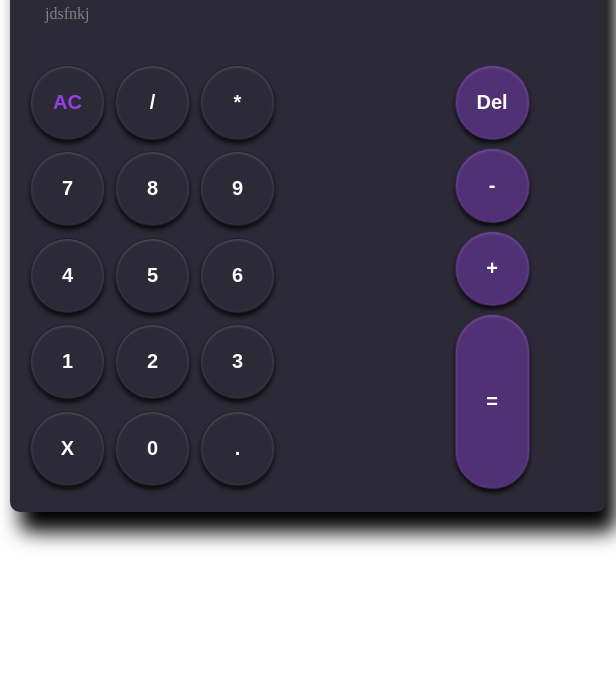
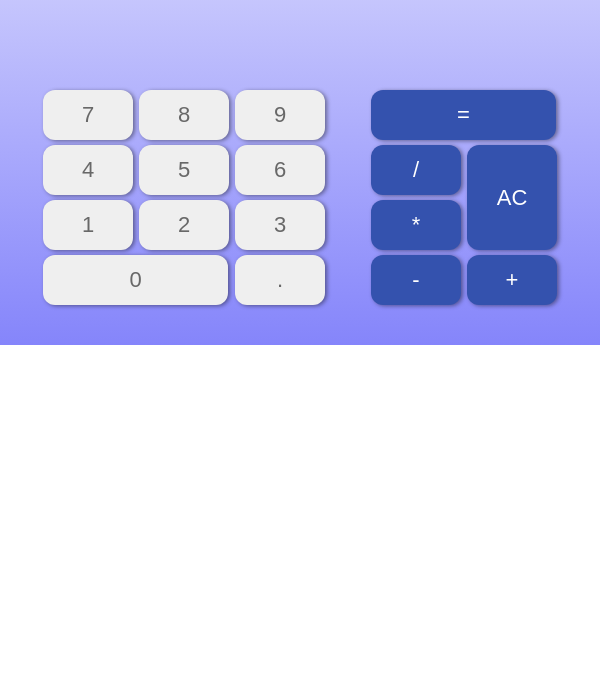
Before and after one commit to Se00n00/calculator, an Electron app: page cal/rendered/index.html in a window 616 px wide. Shown: the part 100-800 px from the top of the page. Drawn offline with Linux system fonts and the light colour scheme.

Commit message:
changes layout and added functionality to calclutate

```diff
--- a/cal/rendered/index.html
+++ b/cal/rendered/index.html
@@ -6,15 +6,39 @@
     <title>Calculator</title>
     <link rel="shortcut icon" href="icon.png" type="png">
     <link rel="stylesheet" href="style.css">
+    <link rel="preconnect" href="https://fonts.googleapis.com">
+<link rel="preconnect" href="https://fonts.gstatic.com" crossorigin>
+<link href="https://fonts.googleapis.com/css2?family=Roboto+Mono:ital@0;1&display=swap" rel="stylesheet">
 </head>
 <body>
     <div class="whole">
         <div class="screen">
-            <div class="results">=sdj</div>
-            <div class="query">jdsfnkj</div>
+            <div class="results"></div>
+            <div class="query"></div>
         </div>
         <div class="buttons">
-            <div class="upper">
+            <div class="left">
+                <button id="Seven">7</button>
+                <button id="Eight">8</button>
+                <button id="Nine">9</button>
+                <button id="Four">4</button>
+                <button id="Five">5</button>
+                <button id="Six">6</button>
+                <button id="One">1</button>
+                <button id="Two">2</button>
+                <button id="Three">3</button>
+                <button id="o">0</button>
+                <button id="Decimal">.</button>
+            </div>
+            <div class="right">
+                <button id="enter">=</button>
+                <button id="Divide">/</button>
+                <button id="AC">AC</button>
+                <button id="Multiply">*</button>
+                <button id="Sub">-</button>
+                <button id="Add">+</button>
+            </div>
+            <!-- <div class="upper">
                 <button id="AC">AC</button>
                 <button id="Divide">/</button>
                 <button id="Multiply">*</button>
@@ -44,9 +68,10 @@
                 <button id="Sub">-</button>
                 <button id="Add">+</button>
                 <button id="enter">=</button>
-            </div>
+            </div> -->
         </div>
     </div>
     <script src="script.js"></script>
+
 </body>
 </html>
--- a/cal/rendered/script.js
+++ b/cal/rendered/script.js
@@ -37,79 +37,76 @@ const Del=document.querySelector('#Del');
 const Sub=document.querySelector('#Sub');
 const Add=document.querySelector('#Add');
 const Enter=document.querySelector('#Enter');
+const close=document.querySelector('#close');
 
 //adding evenlistner for respective
 AC.addEventListener('click',()=>{
     query.innerText="";
-    calculate_partially();
 })
 Divide.addEventListener('click',()=>{
     query.innerText+="/";
-    calculate_partially();
 })
 Multiply.addEventListener('click',()=>{
     query.innerText+="*";
-    calculate_partially();
 })
 Seven.addEventListener('click',()=>{
     query.innerText+="7";
-    calculate_partially();
+    results.innerText=eval(query.innerText);
 })
 Eight.addEventListener('click',()=>{
     query.innerText+="8";
-    calculate_partially();
+    results.innerText=eval(query.innerText);
 })
 Nine.addEventListener('click',()=>{
     query.innerText+="9";
-    calculate_partially();
+    results.innerText=eval(query.innerText);
 })
 Four.addEventListener('click',()=>{
     query.innerText+="4";
-    calculate_partially();
+    results.innerText=eval(query.innerText);
 })
 Five.addEventListener('click',()=>{
     query.innerText+="5";
-    calculate_partially();
+    results.innerText=eval(query.innerText);
 })
 Six.addEventListener('click',()=>{
     query.innerText+="6";
-    calculate_partially();
+    results.innerText=eval(query.innerText);
 })
 One.addEventListener('click',()=>{
     query.innerText+="1";
-    calculate_partially();
+    results.innerText=eval(query.innerText);
 })
 Two.addEventListener('click',()=>{
     query.innerText+="2";
-    calculate_partially();
+    results.innerText=eval(query.innerText);
 })
 Three.addEventListener('click',()=>{
     query.innerText+="3";
-    calculate_partially();
+    results.innerText=eval(query.innerText);
 })
 o.addEventListener('click',()=>{
     query.innerText+="0";
-    calculate_partially();
+    results.innerText=eval(query.innerText);
 })
 Decimal.addEventListener('click',()=>{
     query.innerText+=".";
-    calculate_partially();
 })
 Del.addEventListener('click',()=>{
     let len=query.innerText.length;
     if(len>0){
         query.innerText=query.innerText.slice(0,-1);
     }
-    calculate_partially();
+    results.innerText=eval(query.innerText);
 })
 Sub.addEventListener('click',()=>{
     query.innerText+="-";
-    calculate_partially();
 })
 Add.addEventListener('click',()=>{
     query.innerText+="+";
-    calculate_partially();
 })
 enter.addEventListener('click',()=>{
-    calculate_completely();
+    results.innerText=eval(query.innerText);
+    query.innerText="";
+
 })
--- a/cal/rendered/style.css
+++ b/cal/rendered/style.css
@@ -1,17 +1,14 @@
-body{
+/* body{
     margin: 0 auto;
     background: transparent;
 }
 .whole{
     background-color: #2D2A37;
     border-radius: 100px;
-    /* background-color:rgba(255, 255, 255, 0.023); */
     overflow: hidden;
     border-radius: 10px;
     backdrop-filter: blur(8px);
-    /* border:1px solid rgba(255, 255, 255, 0.03); */
     margin: 10px 10px;
-    /* filter: blur(2px); */
     box-shadow: 10px 20px 20px;
 }
 .title{
@@ -59,7 +56,6 @@ body{
     margin: 0px 15px 15px 15px;
     display: grid;
     grid-template-columns: 3fr 1fr;
-    /* grid-template-rows: repeat(5,1fr); */
 }
 .upper{
     display: flex;
@@ -119,10 +115,94 @@ button{
     box-shadow: 0px 4px 4px rgba(0, 0, 0, 0.726),inset 0px 1px 3px rgba(255, 255, 255, 0.201);
 }
 
-/* button:hover{
-    opacity: 0.8;
-} */
 #Del,#Sub,#Add,#enter{
     background-color: rgba(164, 67, 255, 0.315);
     box-shadow: 0px 4px 4px rgba(0, 0, 0, 0.726),inset 0px 1px 3px rgba(255, 255, 255, 0.201);
 }
+#close{
+    background-color: rgba(255, 0, 0, 0.242);
+} */
+body{
+    margin: 0 auto;
+    background: transparent;
+}
+.whole{
+    /* background-color: rgba(40, 40, 40, 0.112); */
+    /* background-image: linear-gradient(to bottom, #5a6fe62b, #4b62a692,#274073a8); */
+    background-image: linear-gradient(rgba(78, 78, 248, 0.218),rgba(0, 0, 246, 0.48));
+    height: 445px;
+    width: 600px;
+    /* border-radius: 8px; */
+    padding: 40px;
+    box-sizing: border-box;
+}
+.screen{
+    /* background-color: black; */
+    height: 150px;
+    display: flex;
+    flex-direction: column;
+    justify-content:flex-start;
+    align-items: end;
+    font-family: "Roboto Mono", monospace;
+}
+.results{
+
+    color: rgba(255, 255, 255, 0.895);
+    opacity: 0.3;
+    font-weight: 800;
+    font-size:80px;
+    text-shadow: 0px 2px 10px rgba(255, 255, 255, 0.201);
+
+}
+.query{
+    font-size: 30px;
+    color: rgba(255, 255, 255, 0.346);
+    opacity: 0.7;
+}
+.buttons{
+    display: flex;
+    flex-direction: row;
+    justify-content: space-between;
+}
+.left{
+    display: grid;
+    grid-template-columns: repeat(3, 1fr) ;
+}
+#o{
+    grid-column-start: 1;
+    grid-column-end: 3;
+    width: 185px;
+}
+.right{
+    display: grid;
+    grid-template-columns: repeat(2,1fr);
+}
+#enter{
+    grid-column: 1/3;
+    width: 185px;
+
+}
+.right button{
+    color: white;
+    background-color: #3452ae;
+}
+#AC{
+    grid-column: 2/3;
+    grid-row: 2/4;
+    height: 105px;
+}
+button{
+    width: 90px;
+    height: 50px;
+    border-radius: 12px;
+    color: rgba(48, 48, 48, 0.706);
+    font-size: 22px;
+    /* margin-bottom: 5px; */
+    margin: 0px 3px 5px 3px;
+    border: none;
+    /* border: 1px solid rgba(53, 53, 53, 0.122); */
+    /* background-color: #4B61A6; */
+    /* backdrop-filter: blur(8px); */
+    box-shadow: 2px 1px 4px rgba(0, 0, 0, 0.424);
+    /* filter: blur(1px); */
+}
```
Also changed, not shown: cal/index.js (+11 -4 lines).
